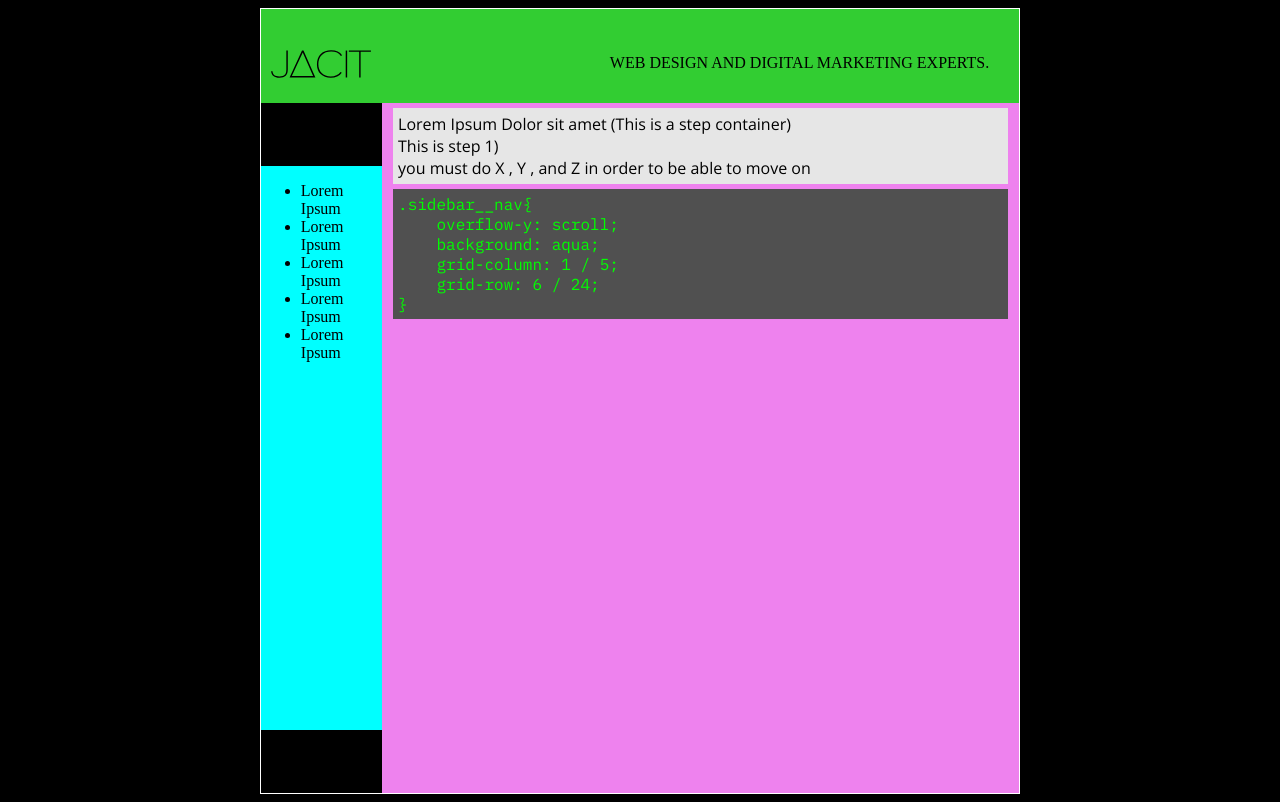
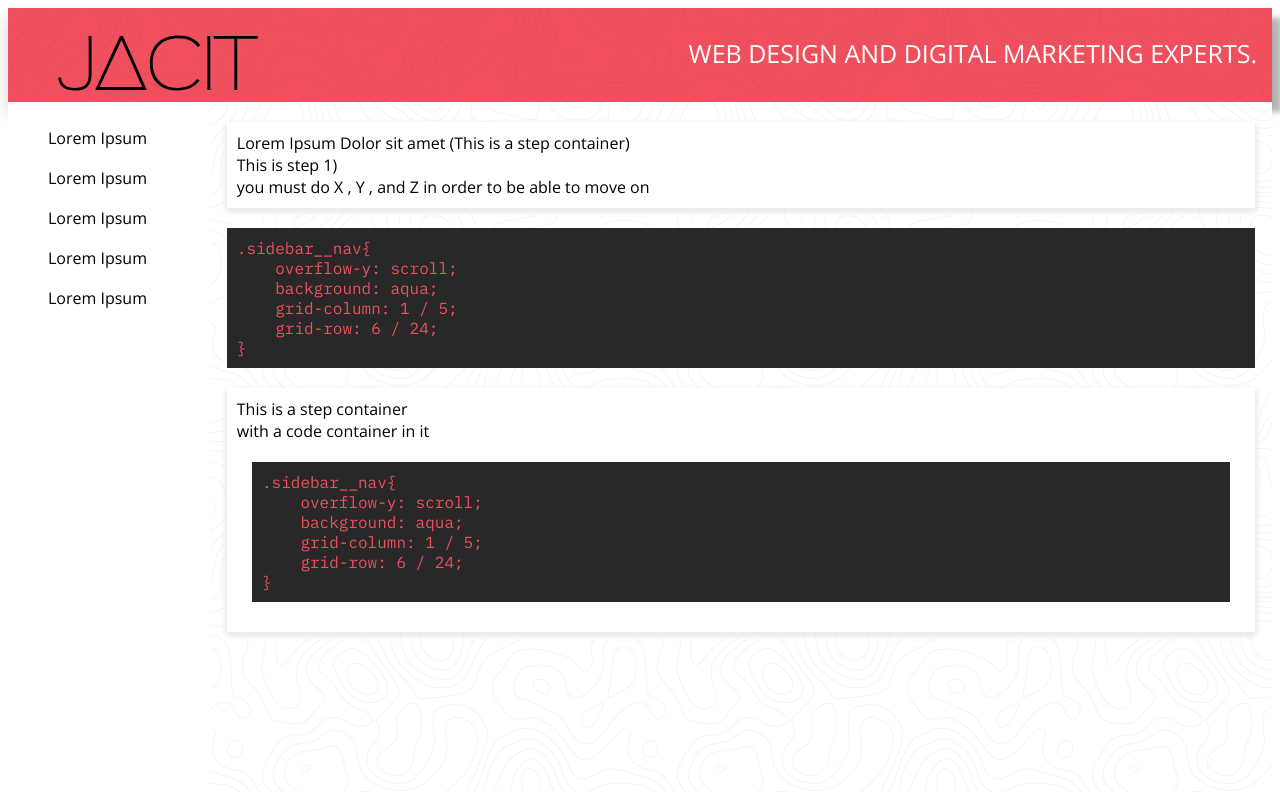
Before and after one commit to Shay-Jacit/shay, a plain HTML site: page index.html in a window 1280 px wide. Drawn offline with nearby package versions, Linux system fonts and the light colour scheme.

Commit message:
This is adding a lot of data so it looks good and hopefully wont break

```diff
--- a/index.html
+++ b/index.html
@@ -54,9 +54,27 @@
                         &nbsp;&nbsp;&nbsp;&nbsp;grid-row: 6 / 24;
                         <br>
                     }
+            </div>
+
+            <div class="container step">
+                This is a step container <br> with a code container in it
+
+                <div class="container code">
+                        .sidebar__nav{
+                            <br>
+                            &nbsp;&nbsp;&nbsp;&nbsp;overflow-y: scroll;
+                            <br>
+                            &nbsp;&nbsp;&nbsp;&nbsp;background: aqua;
+                            <br>
+                            &nbsp;&nbsp;&nbsp;&nbsp;grid-column: 1 / 5;
+                            <br>
+                            &nbsp;&nbsp;&nbsp;&nbsp;grid-row: 6 / 24;
+                            <br>
+                        }
+                </div>
 
             </div>
-        </div>
+
 
     </div>
 </body>
--- a/style.css
+++ b/style.css
@@ -1,80 +1,100 @@
-body{
-    background: black;
-}
-
-
-/*font-family: 'Open Sans', sans-serif;
-/*font-family: 'IBM Plex Mono', monospace;
-*/
-
-
 
 .inner__container{
+    font-family: 'Open Sans', sans-serif;
     display:grid;
     grid-template-columns: repeat(25, 1fr);
     grid-template-rows: repeat(25, 1fr);
-    margin: 0 auto;
-    width: 60%;
+    width: 100%;
+    height: 101%;
+    background: #4a4a4a;
+    margin: 0;
     height: 100%;
-    background: black;
-    border: solid white 1px;
+    width: 100%;
+    box-sizing:border-box;
+    -moz-box-sizing:border-box;
+    -webkit-box-sizing:border-box;
 }
 
 .logo{
-    margin: 5px;
-    margin-left: 10px;
-    width: 100px;
+    margin: 5px auto;
+    margin-left: 50px;
+    width: 200px;
     height: 100px;
+    fill: white;
 }
 
 .jacit__text{
+    padding: 2.2%;
+    padding-right: 15px;
     height: 100%;
-    margin: 45 30 0 0;
+    font-size: 25px;
+    color: #fff;
+    text-shadow: 1px, 1px rgb(228, 228, 228);
 }
 
 .topbar__container{
     display: flex;
+    align-content: center;
     justify-content: space-between;
     grid-column: 1 / -1;
     grid-row: 1 / 4;
-    background: limegreen;
+    box-shadow: 10px 10px 5px rgba(0, 0, 0, 0.247), 0 10px 15px rgba(0, 0, 0, 0.185);
+    background: #f0505e;
+    background-image: url("cbg.png");
+    margin: 0;
+    height: 100%;
+    width: 100%;
+    box-sizing:border-box;
+    -moz-box-sizing:border-box;
+    -webkit-box-sizing:border-box;
 }
 
 .sidebar__nav{
     overflow-y: scroll;
-    background: aqua;
+    background: #fff;
     grid-column: 1 / 5;
-    grid-row: 6 / 24;
+    grid-row:  4/ -1;
 }
 
 .content__containers__container{
     grid-column: 5 / -1;
     grid-row: 4 / -1;
-    background: violet;
+    background: #fff;
+    background-image: url("cbg.png");
 
 }
 
 
-
-/* This is to try and add a comment so that github will work
  /* These two blocks are for the two different types of containers needed for the documentation */
 .step{
-    margin: 5px auto;
+    margin: 20px auto;
     width: 95%;
     height: auto;
-    padding: 5px;
+    padding: 10px;
     font-family: 'Open Sans', sans-serif;
-    background: rgb(230, 230, 230);
+    background: white;
     color: black;
+    box-shadow:0 3px 6px rgba(245, 242, 242, 0.842), 0 3px 6px rgb(214, 214, 214);
 }
 
 .code{
-    margin: 5px auto;
+    margin: 20px auto;
     width: 95%;
     height: auto;
-    padding: 5px;
+    padding: 10px;
     font-family: 'Open Sans', sans-serif;
-    background: rgb(80, 80, 80);
-    color: lime;
+    background: #282828;
+    color: #f0505e;
     font-family: 'IBM Plex Mono', monospace;
 }
+
+/*=================================================================================================================================*/
+/*=================================================================================================================================*/
+/*=================================================================================================================================*/
+/*=================================================================================================================================*/
+/*=================================================================================================================================*/
+
+ul{
+    list-style: none;
+    line-height: 40px;
+}
```
Also changed, not shown: cbg.png (added).
